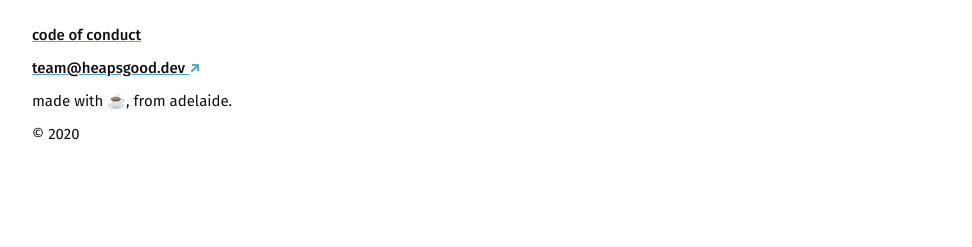
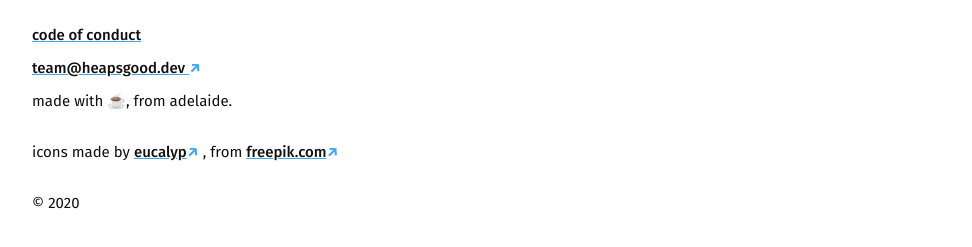
Before and after one commit to heapsgooddev/heapsgooddev-site-v2, an Eleventy site: page src/conduct/index.md in a window 1280 px wide. Shown: the part 3873-4120 px from the top of the page, without its empty margins (128-1100 px from the left). Built offline with nearby package versions, Linux system fonts and the light colour scheme; Eleventy itself is replaced by a stand-in of ours; files that its build step writes are made by us from their sources; files whose address does not match are found by name; what markdown-it-prism would draw is missing.

Commit message:
feat(attributions): added framework for attributing assets (i.e. icons)

```diff
--- a/package.json
+++ b/package.json
@@ -1,6 +1,6 @@
 {
   "name": "heapsgooddev-site-v2",
-  "version": "2.0.0",
+  "version": "2.0.2",
   "description": "",
   "main": "index.js",
   "scripts": {
--- /dev/null
+++ b/src/_data/attributiondata.json
@@ -0,0 +1,11 @@
+{
+  "flaticon": {
+    "link": "https://www.flaticon.com",
+    "authors": [
+      {
+        "name": "Eucalyp",
+        "link": "https://www.flaticon.com/authors/eucalyp"
+      }
+    ]
+  }
+}
--- a/src/_includes/_footer.html
+++ b/src/_includes/_footer.html
@@ -36,6 +36,15 @@
       <p>
         Made with ☕️, from adelaide.
       </p>
+      <br/>
+      <p>
+        Icons made by
+        {% for iconAuthor in attributiondata.flaticon.authors | list %}
+          <a aria-label="freepik" href="{{ iconAuthor.link }}" rel="noopener" target="_blank">{{ iconAuthor.name }}</a> ,
+        {% endfor %}
+        from <a aria-label="freepik" href="{{ attributiondata.flaticon.link }}" rel="noopener" target="_blank">freepik.com</a>
+      </p>
+      <br/>
       <p>
         © 2020
       </p>
--- a/src/_includes/_header.html
+++ b/src/_includes/_header.html
@@ -9,7 +9,7 @@
   <meta property="og:description"
     content="{{ description if description else "official landing page for heaps good dev - community of developers & tech peeps in adelaide" }}">
   <meta property="og:image"
-    content="https://heapsgood.dev/{{ base_route if (base_route) and (base_route != 'home') }}{{ "-images/" if (base_route) and (base_route != 'home') }}{{ slug if slug else "heapsgooddev-social" }}.png">
+    content="https://heapsgood.dev/{{ base_route if (base_route) and (base_route != 'home') }}{{ "-images/" if (base_route) and (base_route != 'home') }}{{ slug if slug else "heapsgooddev-social" }}.jpg">
   <meta property="og:url"
     content="https://heapsgood.dev/{{ base_route if (base_route) and (base_route != 'home') }}{{ "/" if (base_route) and (base_route != 'home') }}{{ slug if slug }}{{ "/" if slug }}index.htm">
   <meta name="twitter:card" content="summary_large_image">
```
